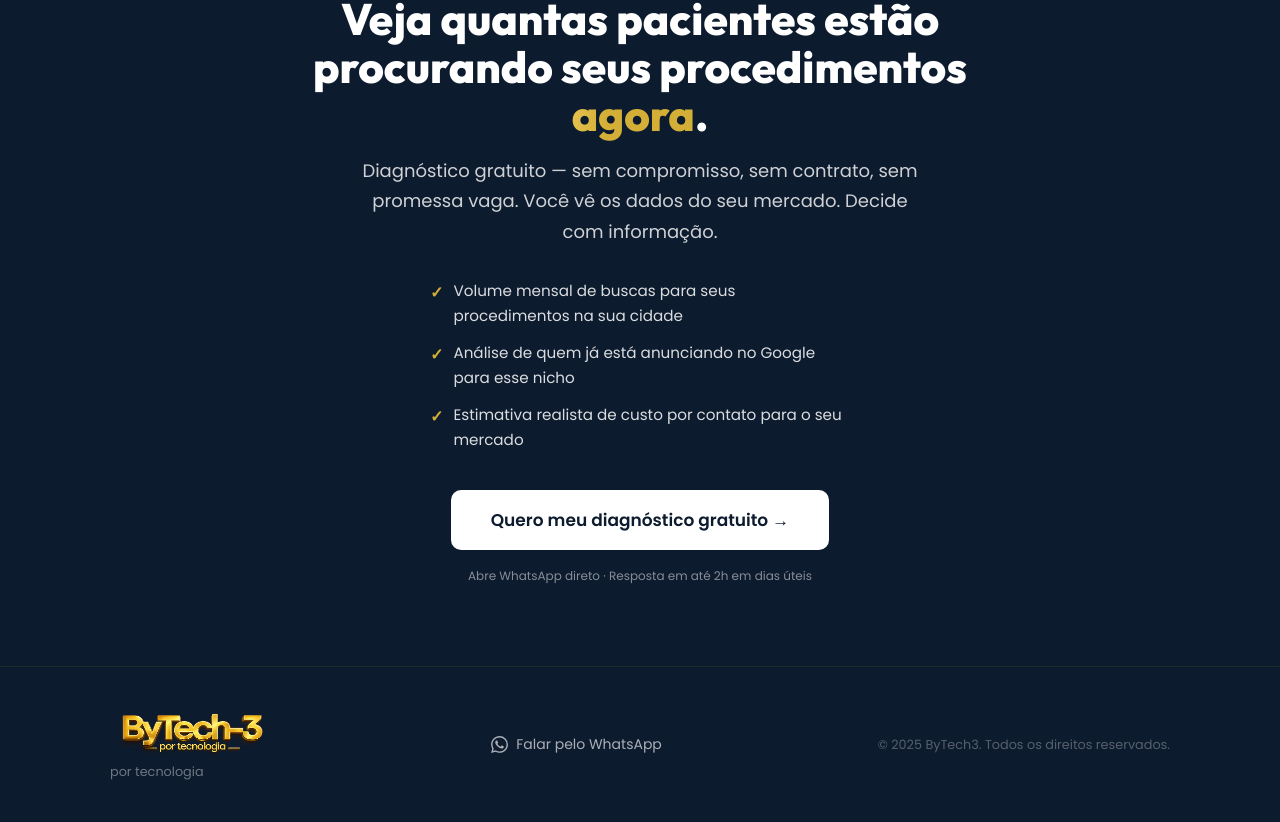
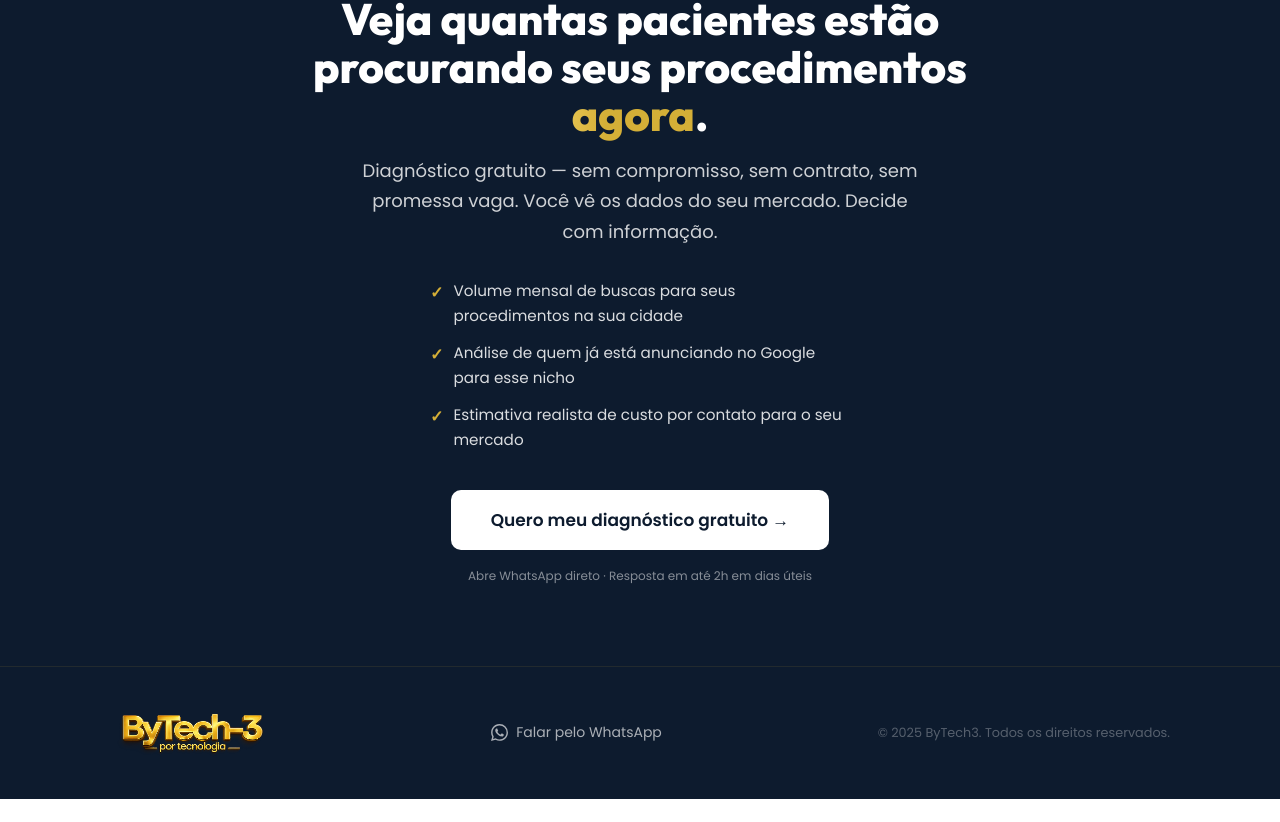
Before and after one commit to ByTech-3/lp-clinica-estetica, a Next.js app: page /estetica in a window 1280 px wide. Shown: the part 6640-7462 px from the top of the page. After the commit the page ends 7439 px from the top, so only its background shows below. Built offline with nearby package versions, Linux system fonts and the light colour scheme.

Commit message:
Update Footer.tsx -- frase a mais

```diff
--- a/src/components/estetica/Footer.tsx
+++ b/src/components/estetica/Footer.tsx
@@ -17,7 +17,7 @@ export default function Footer() {
             <div className="footer-logo">
               <img src="/logo-bytech3.svg" alt="ByTech3" />
             </div>
-            <p className="footer-tagline">por tecnologia</p>
+
           </div>
 
           <a href={WHATSAPP_URL} target="_blank" rel="noopener noreferrer" className="footer-wa">
```
